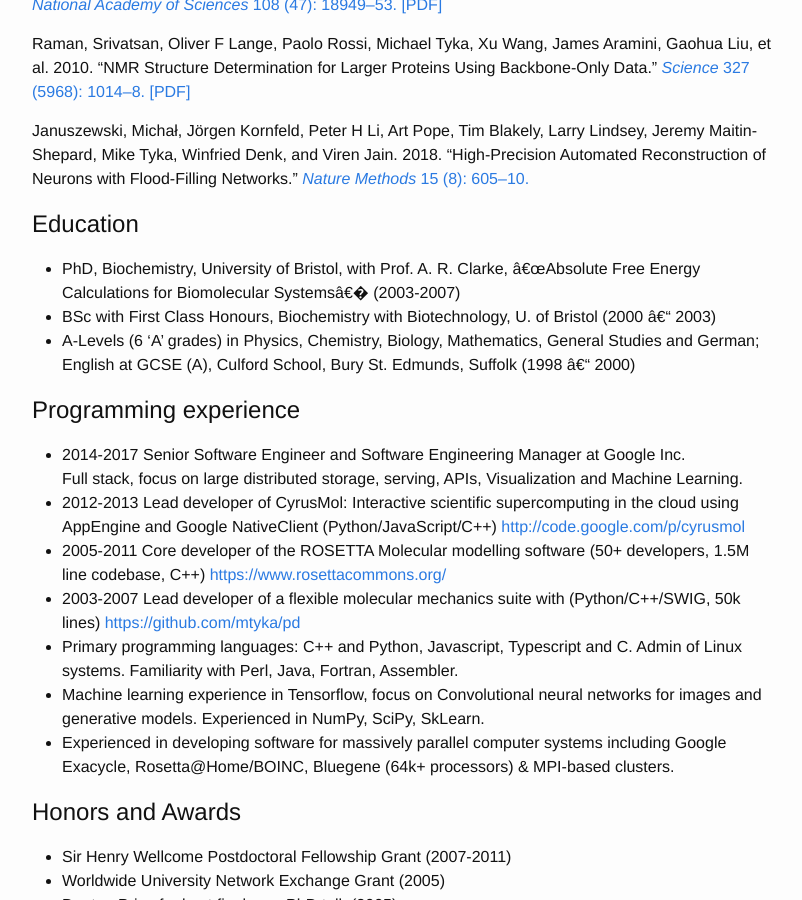
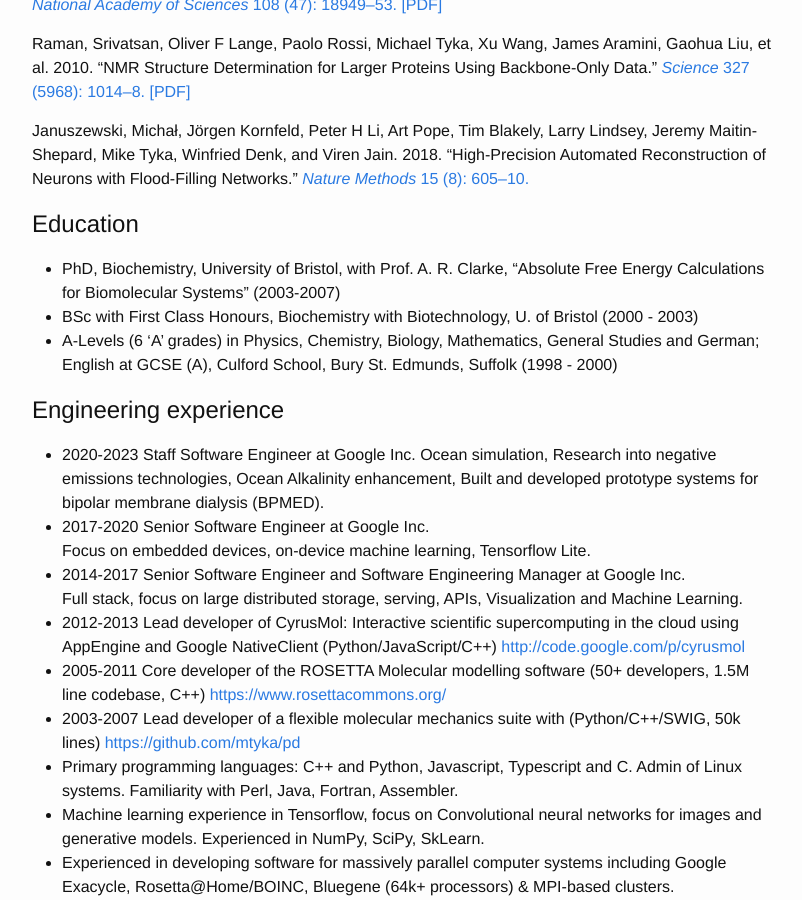
Before and after one commit to mtyka/mtyka.github.io, a Jekyll site: the page built from index.md, in a window 1280 px wide and 900 px high, scrolled down 1382 px. Shown: the whole window, without its empty margins (238-1040 px from the left). Built offline with Jekyll 4.4.1, drawn with Linux system fonts in a browser that asks for light colours.

Commit message:
Typos & fixes

```diff
--- a/index.md
+++ b/index.md
@@ -62,12 +62,16 @@
 
 ## Education
 
-* PhD, Biochemistry, University of Bristol, with Prof. A. R. Clarke, â€œAbsolute Free Energy Calculations for Biomolecular Systemsâ€� (2003-2007)
-* BSc with First Class Honours, Biochemistry with Biotechnology, U. of Bristol (2000 â€“ 2003\)
-* A-Levels (6 'A' grades) in Physics, Chemistry, Biology, Mathematics, General Studies and German; English at GCSE (A), Culford School, Bury St. Edmunds, Suffolk (1998 â€“ 2000\)
+* PhD, Biochemistry, University of Bristol, with Prof. A. R. Clarke, "Absolute Free Energy Calculations for Biomolecular Systems" (2003-2007)
+* BSc with First Class Honours, Biochemistry with Biotechnology, U. of Bristol (2000 - 2003)
+* A-Levels (6 'A' grades) in Physics, Chemistry, Biology, Mathematics, General Studies and German; English at GCSE (A), Culford School, Bury St. Edmunds, Suffolk (1998 - 2000)
 
-## Programming experience
+## Engineering experience
 
+* 2020-2023 Staff Software Engineer at Google Inc.
+  Ocean simulation, Research into negative emissions technologies, Ocean Alkalinity enhancement, Built and developed prototype systems for bipolar membrane dialysis (BPMED).
+* 2017-2020 Senior Software Engineer at Google Inc.
+  Focus on embedded devices, on-device machine learning, Tensorflow Lite.
 * 2014-2017 Senior Software Engineer and Software Engineering Manager at Google Inc.
   Full stack, focus on large distributed storage, serving, APIs, Visualization and Machine Learning.
 * 2012-2013  Lead developer of CyrusMol: Interactive scientific supercomputing in the cloud using AppEngine and Google NativeClient (Python/JavaScript/C++) [http://code.google.com/p/cyrusmol](http://code.google.com/p/cyrusmol)
```
